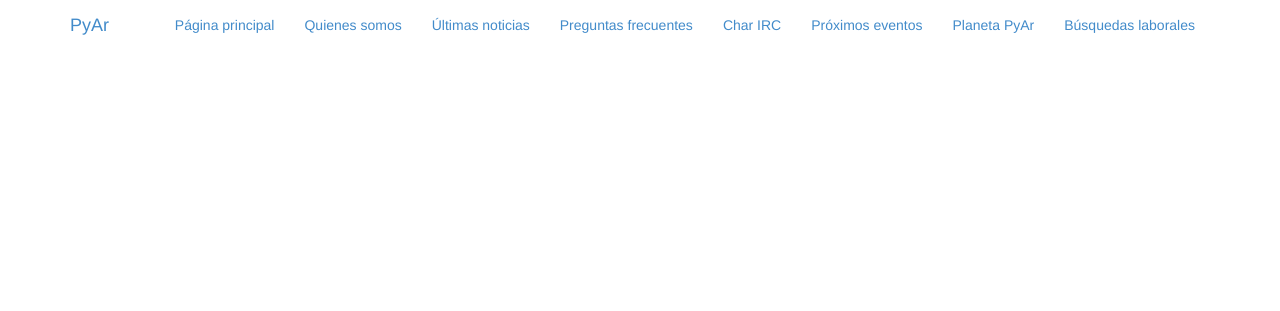
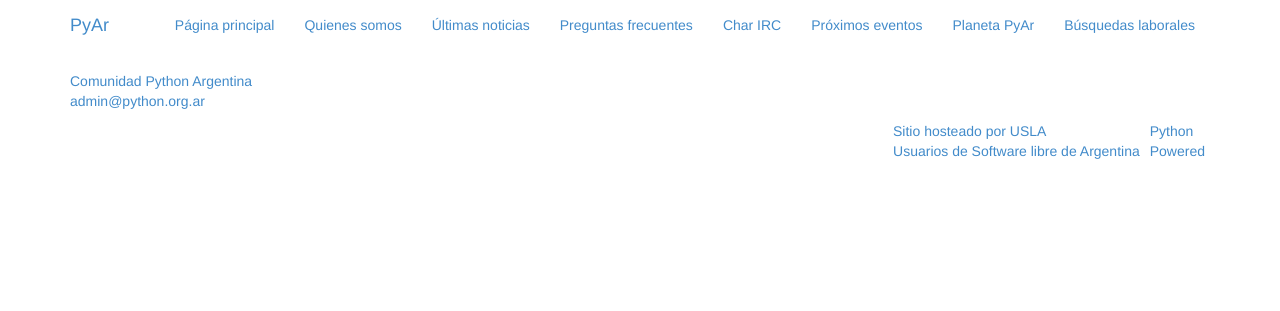
Before and after one commit to PyAr/pyarweb, a Django app: page / in a window 1280 px wide. Shown: the top 311 px of the page. Run offline with Django 3.2, Linux system fonts and the light colour scheme; some libraries are stand-ins or nearby versions.

Commit message:
Modify footer

```diff
--- a/templates/footer.html
+++ b/templates/footer.html
@@ -1 +1,15 @@
-<footer></footer>
+<footer>
+	<div class="container">
+		<div class="row">
+			<div class="col-md-12">
+				<ul class="list-inline">
+					<li><a href="#">Comunidad Python Argentina</a><br><a href="mailto:admin@python.org.ar">admin@python.org.ar</a></li>
+				</ul>
+				<ul class="list-inline pull-right">
+					<li><a href="#">Sitio hosteado por USLA<br>Usuarios de Software libre de Argentina</a></li>
+					<li><a href="#">Python<br>Powered</a></li>
+				</ul>
+			</div>
+		</div>
+	</div>
+</footer>
```
